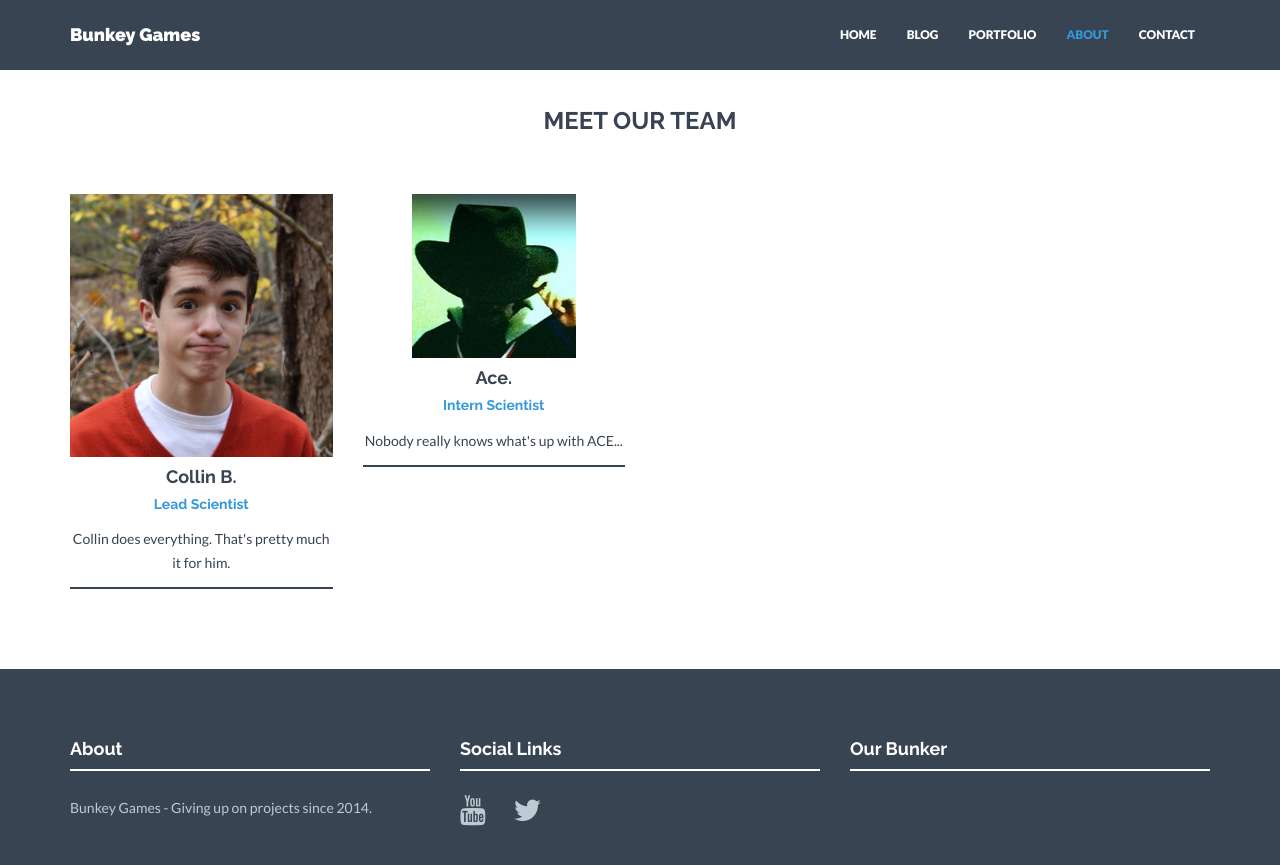
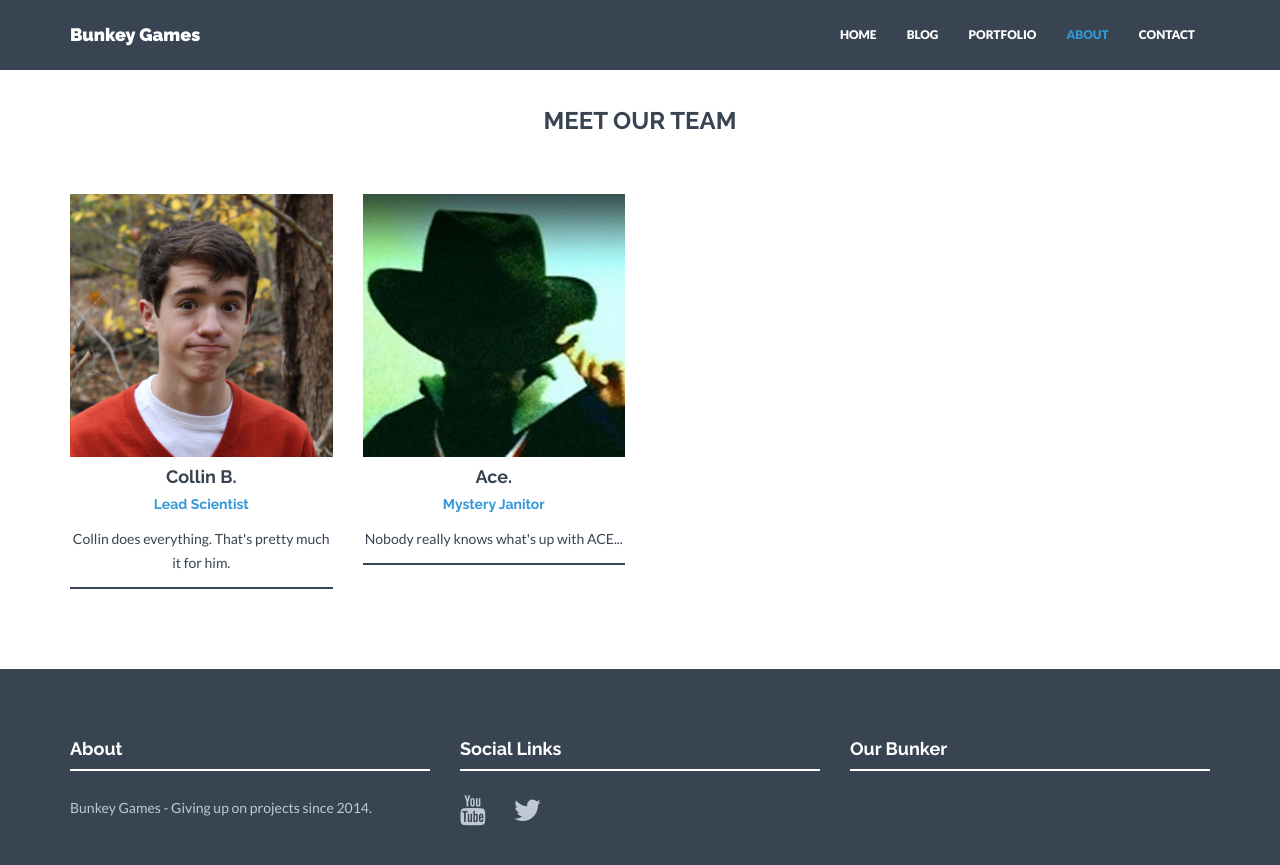
Before and after one commit to BunkeyGames/BunkeyGamesOld.github.io, a Jekyll site: the page built from about.html, in a window 1280 px wide and 900 px high, scrolled down 649 px. Shown: the top 865 px of the window. Built offline with Jekyll 4.4.1, drawn with Linux system fonts in a browser that asks for light colours; nearby versions of some CDN libraries.

Commit message:
Fixed ACE

```diff
--- a/_config.yml
+++ b/_config.yml
@@ -52,7 +52,7 @@ members:
         url: http://twitter.com/chuzzylumpkin
 
   - name: Ace.
-    position: Intern Scientist
+    position: Mystery Janitor
     text: Nobody really knows what's up with ACE...
     img: ace.jpg
     social:
```
Also changed, not shown: assets/img/members/ace.jpg, 1 other file.
